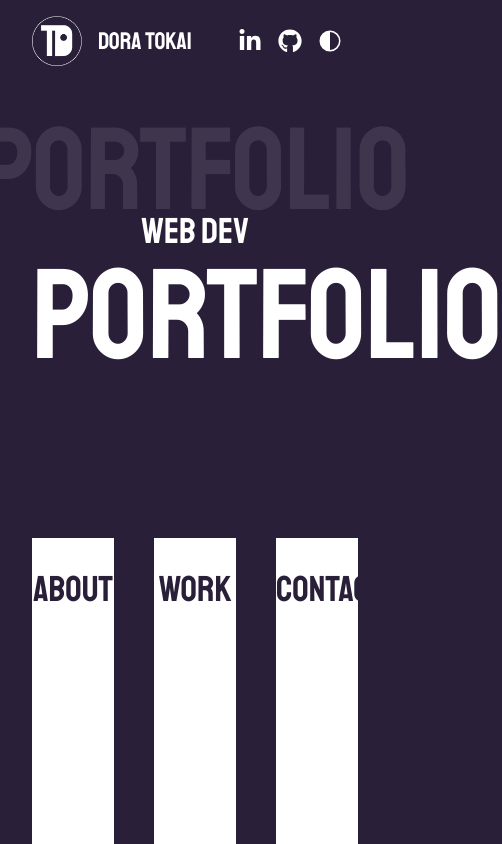
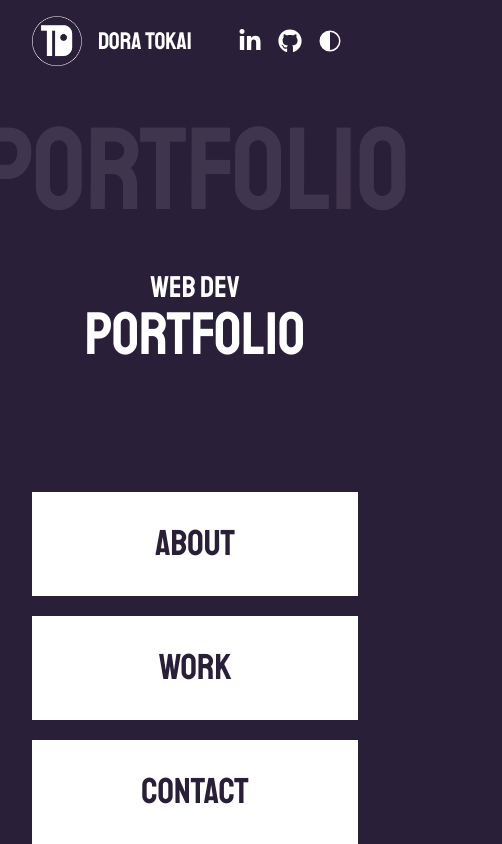
Before and after one commit to tdora28/portfolio, a Next.js app: page / in a window 390 px wide. Shown: the whole page, 502 px wide, since content can reach past the window. Built offline with nearby package versions, Linux system fonts and the light colour scheme.

Commit message:
Make landing responsive

```diff
--- a/src/app/globals.css
+++ b/src/app/globals.css
@@ -35,10 +35,18 @@ body {
 }
 
 .move-up {
-  transform: translateY(2rem);
-  transition: transform 0.3s ease;
+  background-color: #fff;
+}
+.move-up:hover {
+  @apply bg-indigo-100;
 }
 
-.move-up:hover {
-  transform: translateY(0);
+@media (min-width: 640px) {
+  .move-up {
+    transform: translateY(2rem);
+    transition: transform 0.3s ease;
+  }
+  .move-up:hover {
+    transform: translateY(0);
+  }
 }
--- a/src/app/page.tsx
+++ b/src/app/page.tsx
@@ -8,11 +8,11 @@ export default function Home() {
     <>
       <main className="container">
         {/* Title */}
-        <h1 className={`${fontDisplay} text-4xl text-center shine-effect`}>
-          Web Dev <span className="block text-9xl">Portfolio</span>
+        <h1 className={`${fontDisplay} text-3xl sm:text-4xl text-center shine-effect`}>
+          Web Dev <span className="block text-6xl sm:text-9xl">Portfolio</span>
         </h1>
         {/* Big nav */}
-        <nav className={`${fontDisplay} grid grid-cols-3 gap-10 w-full max-w-[800px] h-[40vh] mt-[15vh] mx-auto text-4xl text-center overflow-hidden`}>
+        <nav className={`${fontDisplay} grid sm:grid-cols-3 gap-5 sm:gap-10 w-full max-w-[800px] sm:h-[40vh] mt-[15vh] mx-auto text-4xl text-center overflow-hidden`}>
           <Link href="/about" className="grow py-8 bg-white clr-dark move-up">
             About
           </Link>
```
